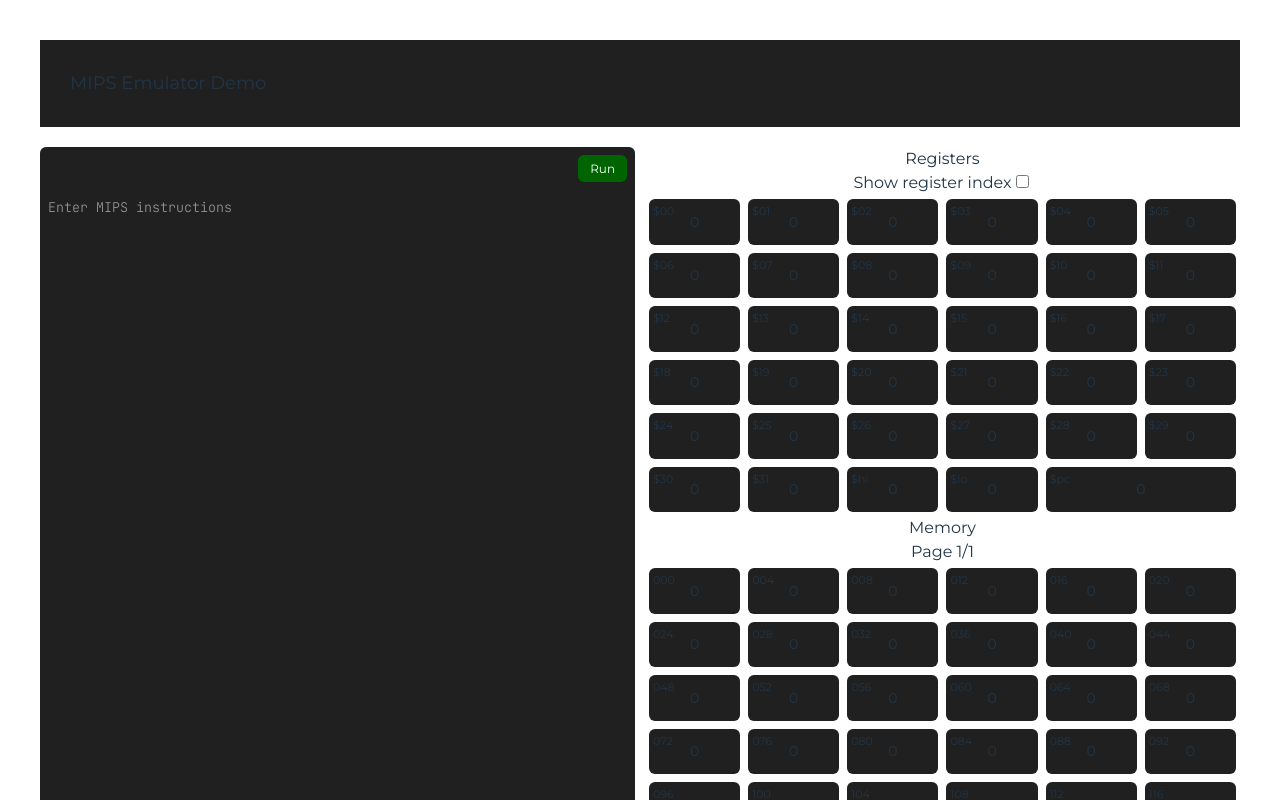
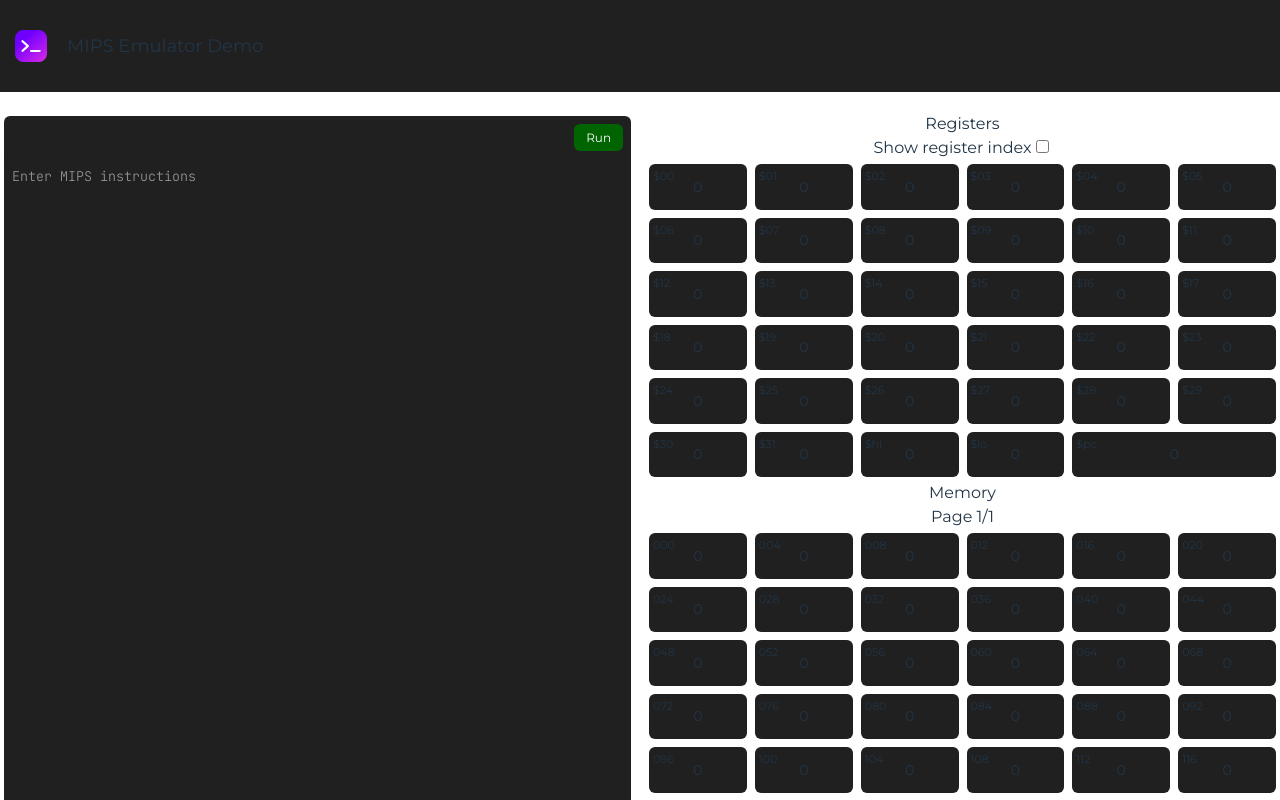
Before and after one commit to ad220/mips-emulator-demo, a React (Vite) app in the folder frontend/: page / in a window 1280 px wide. Shown: the top 800 px of the page. Built offline with nearby package versions, Linux system fonts and the light colour scheme.

Commit message:
fix header width and add logo

```diff
--- a/frontend/src/App.css
+++ b/frontend/src/App.css
@@ -6,22 +6,25 @@
   font-weight: 400;
 }
 
+body {
+  margin: 0;
+}
+
 #root {
-  /* width: 100%; */
-  max-width: 1360px;
-  margin: 0 auto;
-  padding: 2rem;
+  width: 100%;
   text-align: center;
 }
-
 
 #demo-container {
   display: flex;
   gap: 10px;
+  margin: 0 auto;
+  max-width: 1360px;
 }
 
 #input-output {
   width: 50%;
+  padding: 4px;
 }
 
 #state-view {
@@ -29,12 +32,16 @@
 }
 
 header {
-  padding: 30px;
-  font-size: large;
-  font-weight: normal;
-  display: flex;
-  gap: 20px;
-  align-items: center;
+  & div {
+    max-width: 1360px;
+    margin: auto;
+    padding: 30px 15px;
+    font-size: large;
+    font-weight: normal;
+    display: flex;
+    gap: 20px;
+    align-items: center;
+  }
   background-color: #202020;
   margin-bottom: 20px;
 }
--- a/frontend/src/App.jsx
+++ b/frontend/src/App.jsx
@@ -1,6 +1,6 @@
 import { useState } from 'react'
 import './App.css'
-import Terminal from './assets/terminal.png'
+import terminal from './assets/terminal.png'
 
 // import EditorComponent from './components/Editor'
 import MemoryPageComponent from './components/MemoryPage'
@@ -70,8 +70,10 @@ function App() {
   return (
     <div>
       <header>
-      {/* <Terminal/> */}
-      <div>MIPS Emulator Demo</div>
+        <div>
+          <img src={terminal} alt="Logo" width="32"/>
+          <a>MIPS Emulator Demo</a>
+        </div>
       </header>
       <div id="demo-container">
         <div id="input-output">
```
